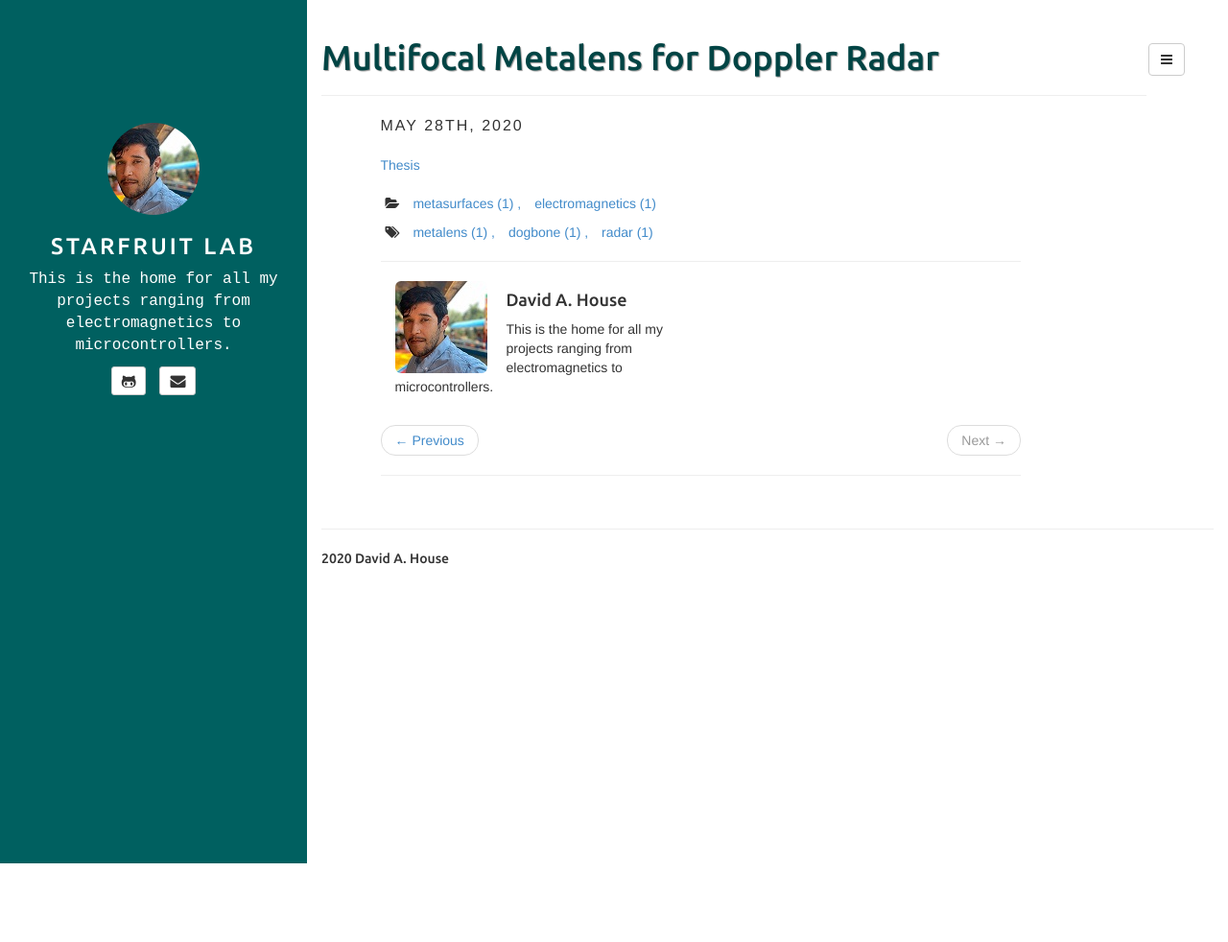
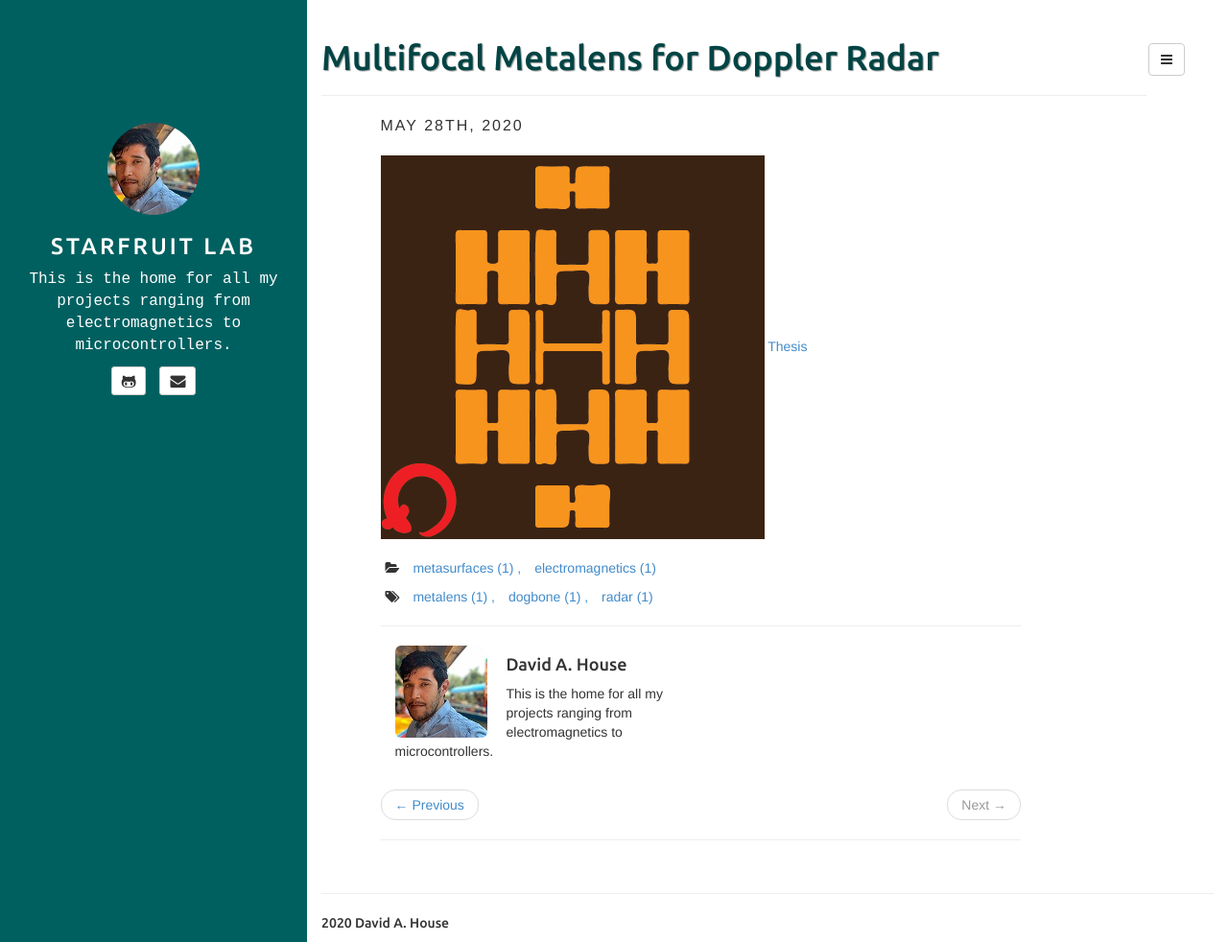
Before and after one commit to DAntHouse/DAntHouse.github.io, a Jekyll site: the page built from _posts/2020-5-28-thesis.md, in a window 1280 px wide and 982 px high. Shown: the whole window at 96% size. Built offline with Jekyll 4.4.1, drawn with Linux system fonts in a browser that asks for light colours.

Commit message:
Update 2020-5-28-thesis.md

```diff
--- a/_posts/2020-5-28-thesis.md
+++ b/_posts/2020-5-28-thesis.md
@@ -3,8 +3,8 @@ layout: post
 title: Multifocal Metalens for Doppler Radar
 categories: [metasurfaces, electromagnetics]
 tags: [metalens, dogbone, radar]
-description: Documentation ![Lens](/assets/media/icons/MetaLens.png)  of my thesis submitted in Spring 2020 for my graduate degree.
+description: Documentation of my thesis submitted in Spring 2020 for my graduate degree.
 ---
 
-
+![Lens](/assets/media/icons/MetaLens.png)
 [Thesis](/assets/media/documents/HouseThesis_Spring20_V2.pdf)
```
